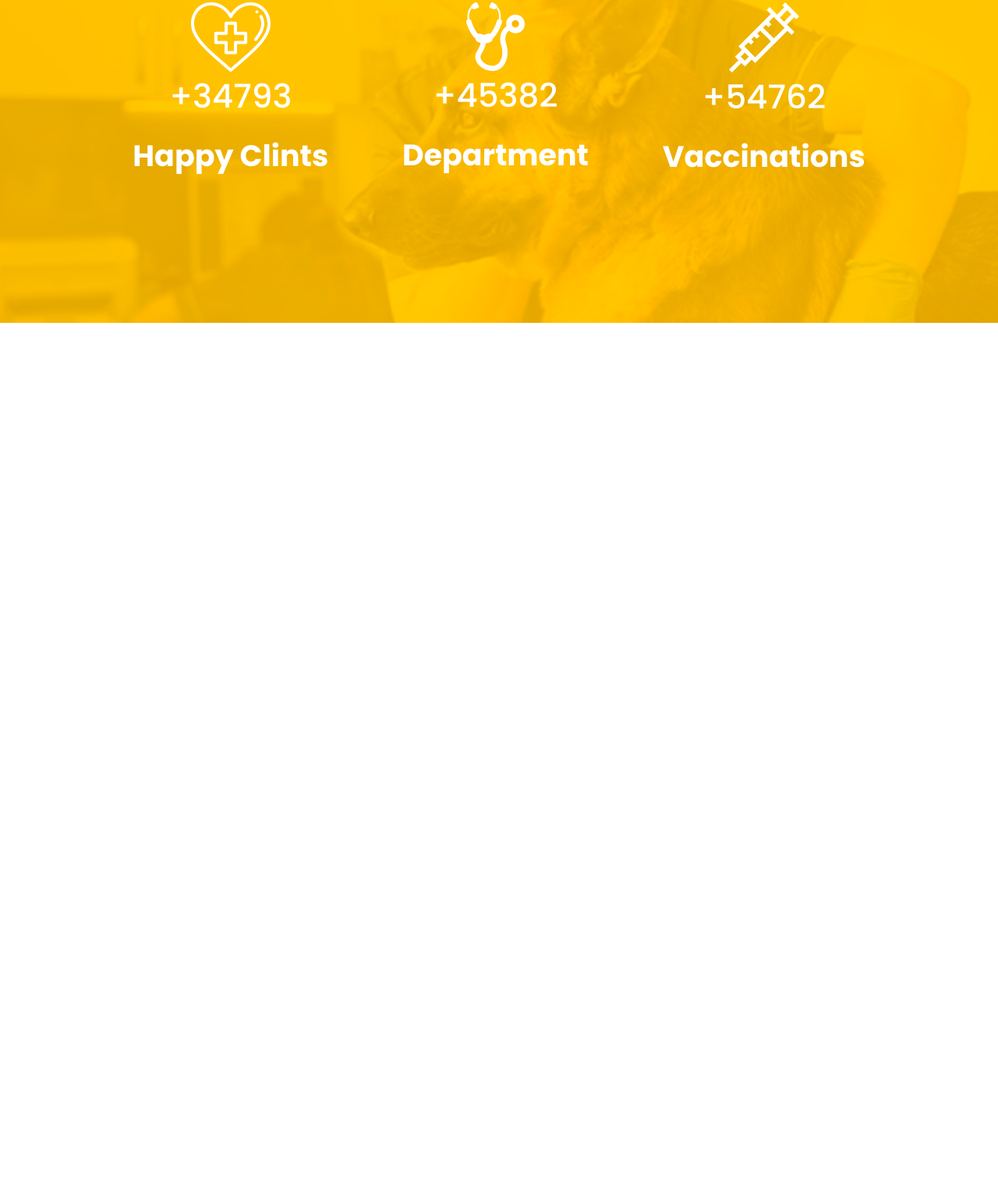
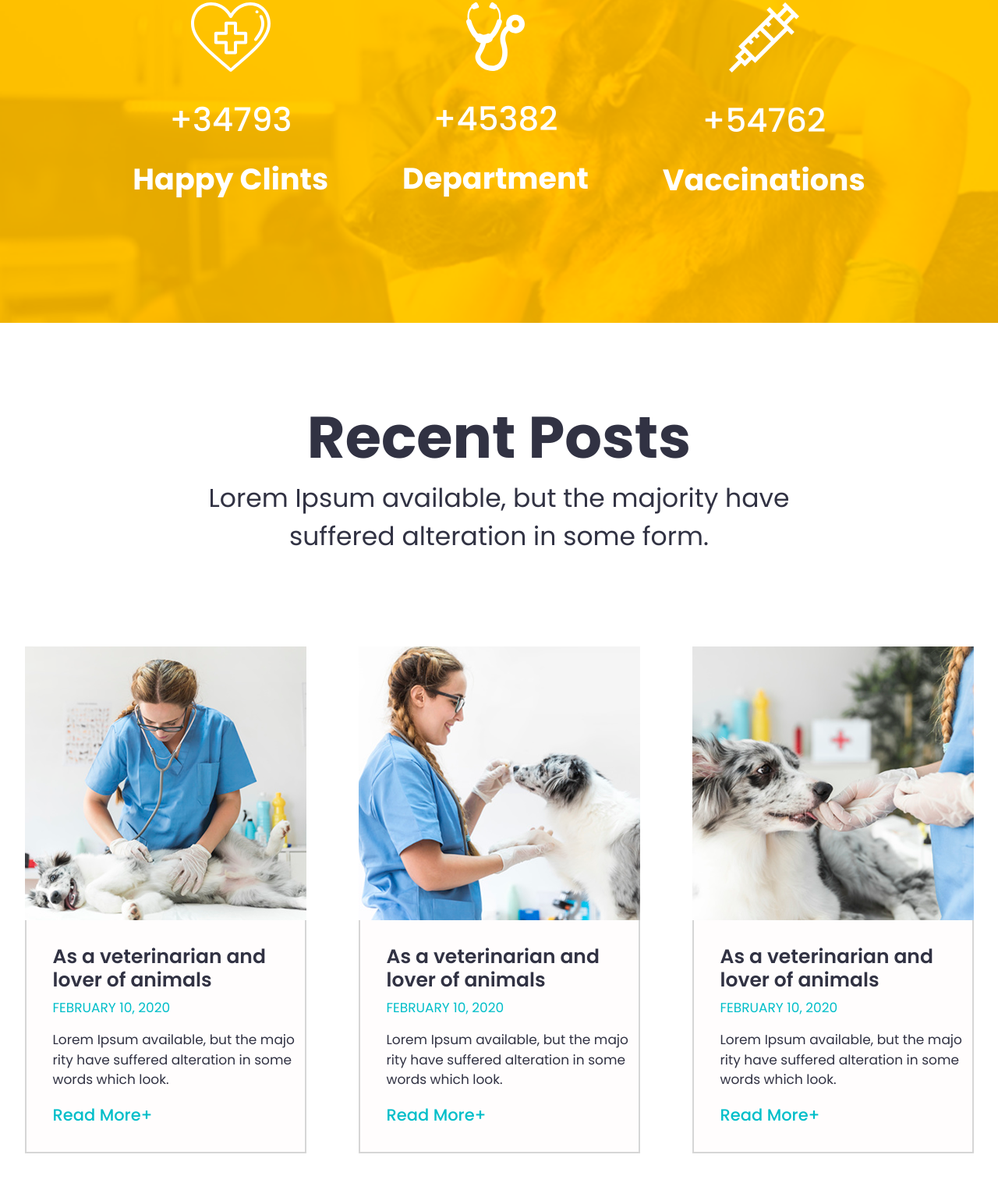
Before and after one commit to Arthur-Slabunov/landing, a website: page index.html in a window 1280 px wide. Shown: the part 5831-7348 px from the top of the page at 78% size. Before the commit the page ends 6245 px from the top, so only its background shows below. Drawn offline with nearby package versions, Linux system fonts and the light colour scheme.

Commit message:
recent posts

```diff
--- a/index.html
+++ b/index.html
@@ -254,6 +254,54 @@
 
     </section>
 
+    <section class=".section-large">
+        <div class="wrapper">
+            <div class="cards-container-text ">
+                <h1 class="team-container-text__title">Recent Posts</h1>
+                <p class="team-container-text__subtitle"> Lorem Ipsum available, but the majority have <br>
+                    suffered alteration in some form.</p>
+            </div>
+
+            <div class="cards-container-cards">
+                <div class="team-card">
+                    <img class="team-card-img" src="assets/images/recent-posts-1.png" alt="">
+                    <div class="posts-text">
+                        <h2 class="posts-card-title">As a veterinarian and
+                            lover of animals</h2>
+                        <p class="posts-date">FEBRUARY 10, 2020</p>
+                        <p class="posts-subtitle">Lorem Ipsum available, but the majo
+                            rity have suffered alteration in some
+                            words which look.</p>
+                        <a href="" class="posts-read-more">Read More+</a>
+                    </div>
+                </div>
+                <div class="team-card">
+                    <img class="team-card-img" src="assets/images/recent-posts-2.png" alt="">
+                    <div class="posts-text">
+                        <h2 class="posts-card-title">As a veterinarian and
+                            lover of animals</h2>
+                        <p class="posts-date">FEBRUARY 10, 2020</p>
+                        <p class="posts-subtitle">Lorem Ipsum available, but the majo
+                            rity have suffered alteration in some
+                            words which look.</p>
+                        <a href="" class="posts-read-more">Read More+</a>
+                    </div>
+                </div>
+                <div class="team-card">
+                    <img class="team-card-img" src="assets/images/recent-posts-3.png" alt="">
+                    <div class="posts-text">
+                        <h2 class="posts-card-title">As a veterinarian and
+                            lover of animals</h2>
+                        <p class="posts-date">FEBRUARY 10, 2020</p>
+                        <p class="posts-subtitle">Lorem Ipsum available, but the majo
+                            rity have suffered alteration in some
+                            words which look.</p>
+                        <a href="" class="posts-read-more">Read More+</a>
+                    </div>
+                </div>
+            </div>
+    </section>
+
     <script src="https://cdn.jsdelivr.net/npm/bootstrap@5.3.3/dist/js/bootstrap.bundle.min.js"
         integrity="sha384-YvpcrYf0tY3lHB60NNkmXc5s9fDVZLESaAA55NDzOxhy9GkcIdslK1eN7N6jIeHz"
         crossorigin="anonymous"></script>
--- a/src/scss/common/typography.scss
+++ b/src/scss/common/typography.scss
@@ -133,3 +133,32 @@
   font-family: 'Poppins';
   text-align: center;
 }
+
+.posts-card-title {
+  font-size: 25px;
+  color: #313243;
+  font-weight: 600;
+  font-family: 'Poppins';
+}
+
+.posts-date {
+  font-size: 17px;
+  color: #00bec9;
+  font-weight: 400;
+  font-family: 'Poppins';
+}
+
+.posts-subtitle {
+  font-size: 17px;
+  color: #313243;
+  font-weight: 400;
+  font-family: 'Poppins';
+}
+
+.posts-read-more {
+  font-size: 21px;
+  color: #00bec9;
+  font-weight: 500;
+  font-family: 'Poppins';
+  text-decoration: none;
+}
--- a/src/scss/components/sections/index.scss
+++ b/src/scss/components/sections/index.scss
@@ -3,3 +3,4 @@
 @forward 'second-section.scss';
 @forward 'third-card-section.scss';
 @forward 'statistics-section.scss';
+@forward 'recent-posts-section.scss';
--- /dev/null
+++ b/src/scss/components/sections/recent-posts-section.scss
@@ -0,0 +1,16 @@
+.posts-text {
+  background-color: #fffdfd;
+  border-right: 2px solid #d6d6d6;
+  border-left: 2px solid #d6d6d6;
+  border-bottom: 2px solid #d6d6d6;
+  padding: 32px 0 32px 34px;
+  margin-bottom: 139px;
+}
+
+.posts-text:hover {
+  filter: drop-shadow(5.634px 10.595px 25.5px rgba(74, 74, 74, 0.1));
+  background-color: #ffffff;
+  border-right: 2px solid #fff;
+  border-left: 2px solid #fff;
+  border-bottom: 2px solid #fff;
+}
--- a/src/scss/components/sections/statistics-section.scss
+++ b/src/scss/components/sections/statistics-section.scss
@@ -8,3 +8,7 @@
   display: flex;
   margin: 0 auto;
 }
+
+.statistics__num {
+  margin-top: 30px;
+}
```
Also changed, not shown: assets/css/style.css, assets/images/recent-posts-1.png (added), assets/images/recent-posts-2.png (added), assets/images/recent-posts-3.png (added).
